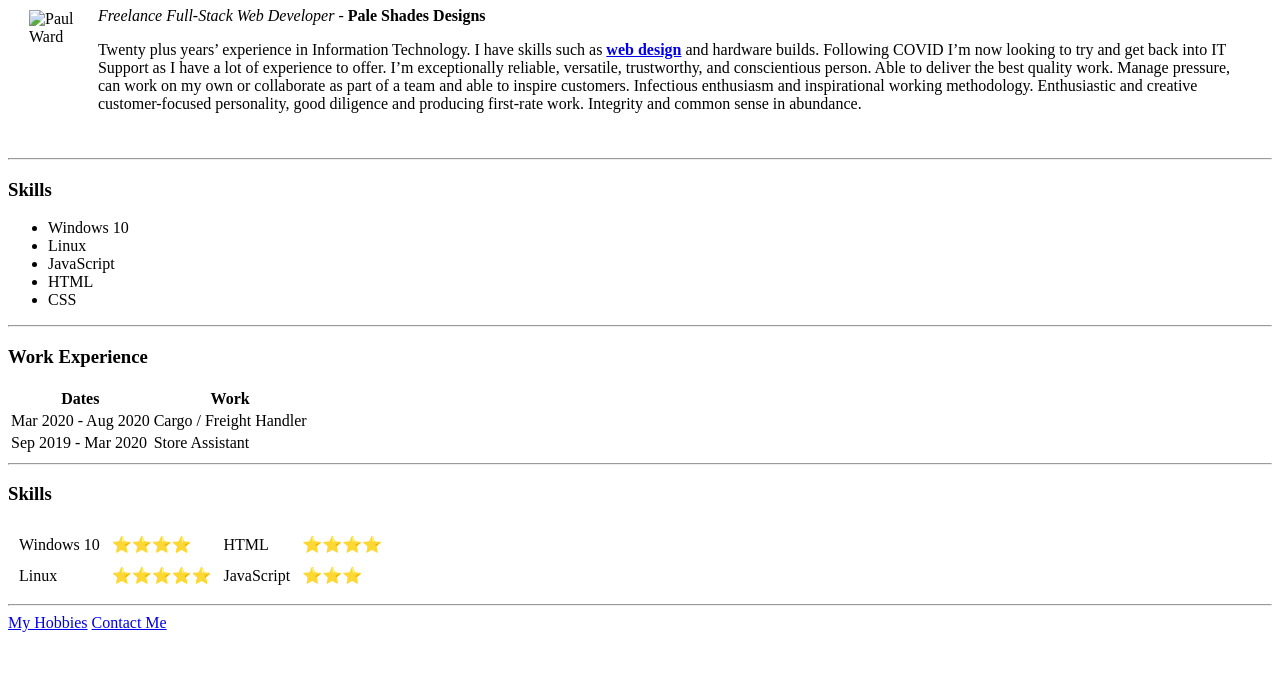
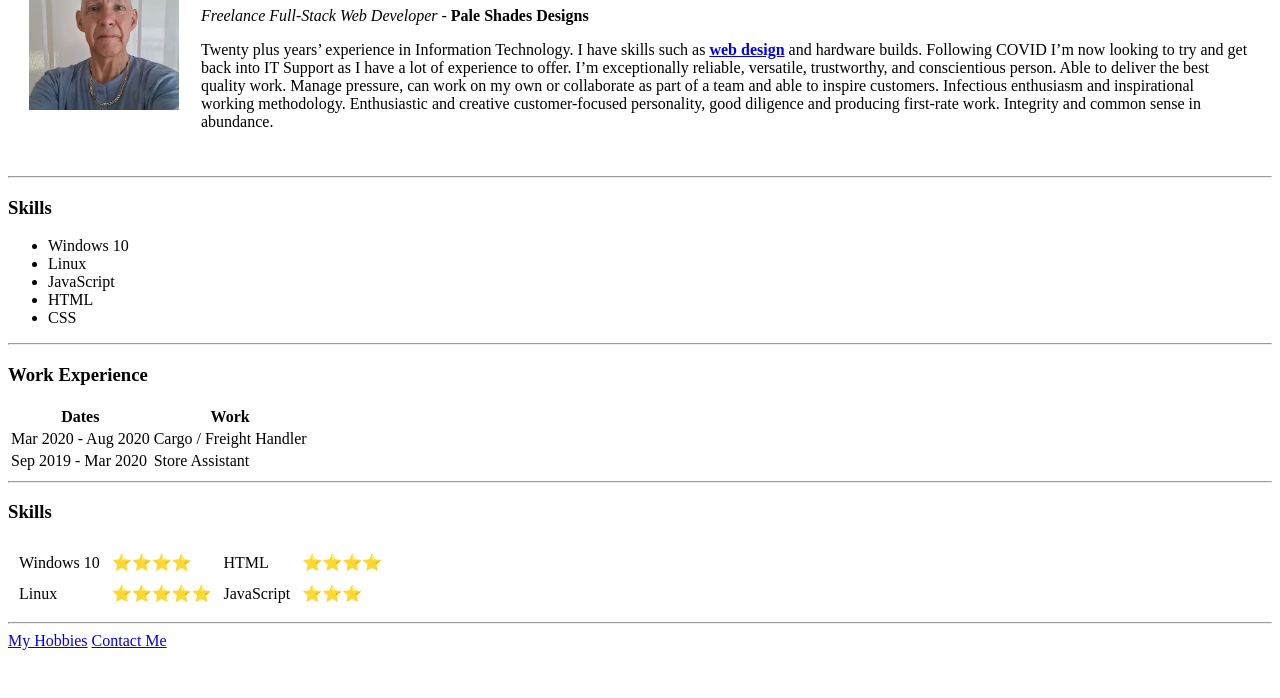
Before and after one commit to paulward61/CV, a plain HTML site: page index.html in a window 1280 px wide. Shown: the part 102-800 px from the top of the page. Drawn offline with Linux system fonts and the light colour scheme; the site is published under a folder, as on GitHub Pages, so addresses that start at the root find nothing.

Commit message:
Update index.html

```diff
--- a/index.html
+++ b/index.html
@@ -11,7 +11,7 @@
       <tr>
         <td>
           <img
-            src="/images/paulward.jpg"
+            src="paulward.jpg"
             alt="Paul Ward"
             width="150px"
             height="150px"
```
